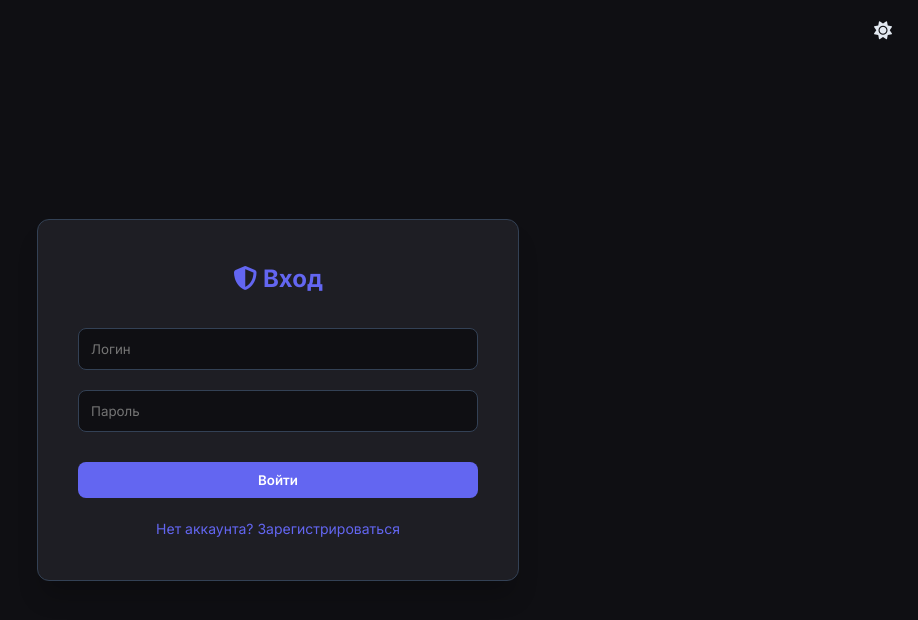
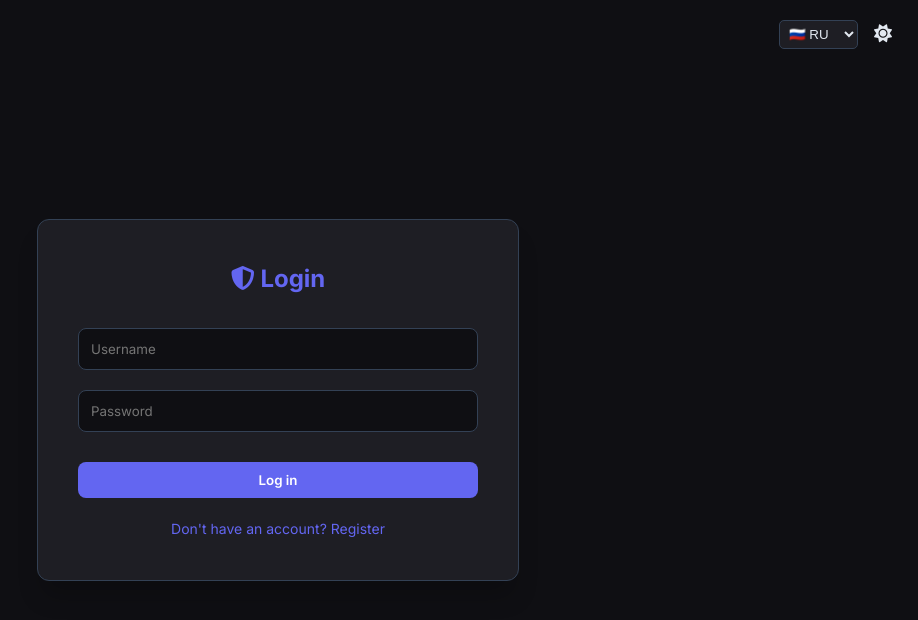
Before and after one commit to Tikeyphoto/ai-secscan, a Flask app: page /login in a window 1280 px wide. Shown: the top 620 px of the page, without its empty margins (362-1280 px from the left). Run offline with Flask 3, Linux system fonts and the light colour scheme; a user stored in the database is signed in.

Commit message:
fix(ui): translations, light theme, lang switcher on auth pages
- translations.py: added 15 keys per language (landing.beta_btn, login.*, register.*)
  for RU/EN/ZH
- login.html / register.html: replace hardcoded RU text with t() calls,
  add language switcher (RU/EN/ZH) next to theme toggle
- profile.html: fix broken JS (stray ', 2000);' causing 'toggleTheme is not defined'),
  replace hardcoded dark backgrounds (#000, #11111b) with var(--bg-base)/var(--success)
  so light theme actually applies to code blocks, yaml preview, textareas
- admin.html: replace hardcoded button colors with var(--warning)/var(--danger)
- style.css: mockup-header uses var(--bg-base) for proper light theme

```diff
--- a/static/style.css
+++ b/static/style.css
@@ -184,8 +184,8 @@ textarea:focus { outline: none; border-color: var(--primary); }
 .hero-visual { flex: 1; perspective: 1000px; }
 .mockup-window { background: var(--bg-surface); border-radius: 12px; border: 1px solid var(--border); box-shadow: 0 30px 60px rgba(0,0,0,0.5); overflow: hidden; transform: rotateY(-10deg) rotateX(5deg); transition: 0.5s; }
 .mockup-window:hover { transform: rotateY(0) rotateX(0); }
-.mockup-header { background: #11111b; padding: 12px; display: flex; gap: 8px; }
-.mockup-header span { width: 12px; height: 12px; border-radius: 50%; background: #45475a; }
+.mockup-header { background: var(--bg-base); padding: 12px; display: flex; gap: 8px; }
+.mockup-header span { width: 12px; height: 12px; border-radius: 50%; background: var(--text-muted); opacity: 0.5; }
 .mockup-header span:nth-child(1) { background: #f38ba8; }
 .mockup-header span:nth-child(2) { background: #f9e2af; }
 .mockup-header span:nth-child(3) { background: #a6e3a1; }
--- a/templates/admin.html
+++ b/templates/admin.html
@@ -194,8 +194,8 @@
                         '<td>' + verifyBtn + '</td>' +
                         '<td>' + (u.is_admin ? '👑' : '-') + '</td>' +
                         '<td style="white-space: nowrap;">' +
-                        '<button class="btn" style="padding: 4px 8px; font-size: 11px; background: #f59e0b;" onclick="resetPassword(\'' + u.username + '\')">🔑</button> ' +
-                        '<button class="btn" style="padding: 4px 8px; font-size: 11px; background: #ef4444;" onclick="deleteUser(\'' + u.username + '\')">🗑</button>' +
+                        '<button class="btn" style="padding: 4px 8px; font-size: 11px; background: var(--warning);" onclick="resetPassword(\'' + u.username + '\')">🔑</button> ' +
+                        '<button class="btn" style="padding: 4px 8px; font-size: 11px; background: var(--danger);" onclick="deleteUser(\'' + u.username + '\')">🗑</button>' +
                         '</td></tr>';
                 });
                 document.getElementById('usersTable').innerHTML = html;
--- a/templates/login.html
+++ b/templates/login.html
@@ -2,7 +2,7 @@
 <html lang="{{ current_lang }}">
 <head>
     <meta charset="UTF-8">
-    <title>Вход - AI-SecScan</title>
+    <title>{{ t('login.title') }}</title>
     <link rel="stylesheet" href="/static/style.css">
 
     <script>
@@ -28,10 +28,17 @@
         <link rel="icon" href="/static/favicon.svg" type="image/svg+xml">
 </head>
 <body>
-<button id="theme-btn" onclick="toggleTheme()" style="background: transparent; border: none; color: var(--text-main); font-size: 18px; cursor: pointer; position: fixed; top: 20px; right: 20px; z-index: 999;"><i class="fa-solid fa-sun theme-icon"></i></button>
+<div style="position: fixed; top: 20px; right: 20px; z-index: 999; display: flex; gap: 10px; align-items: center;">
+        <select onchange="window.location.href='/set_lang/'+this.value" class="lang-select">
+            <option value="ru" {% if current_lang == 'ru' %}selected{% endif %}>🇷🇺 RU</option>
+            <option value="en" {% if current_lang == 'en' %}selected{% endif %}>🇬🇧 EN</option>
+            <option value="zh" {% if current_lang == 'zh' %}selected{% endif %}>🇨🇳 中文</option>
+        </select>
+        <button id="theme-btn" onclick="toggleTheme()" style="background: transparent; border: none; color: var(--text-main); font-size: 18px; cursor: pointer;"><i class="fa-solid fa-sun theme-icon"></i></button>
+    </div>
     <div class="auth-wrapper">
         <div class="auth-box">
-            <h2><i class="fa-solid fa-shield-halved"></i> Вход</h2>
+            <h2><i class="fa-solid fa-shield-halved"></i> {{ t('login.heading') }}</h2>
             {% with messages = get_flashed_messages() %}
               {% if messages %}
                 {% for message in messages %}
@@ -41,11 +48,11 @@
             {% endwith %}
             {% if error %}<div class="error-msg">{{ error|safe }}</div>{% endif %}
             <form method="POST">
-                <input type="text" name="username" placeholder="Логин" required>
-                <input type="password" name="password" placeholder="Пароль" required>
-                <button type="submit" class="btn" style="width: 100%; justify-content: center;">Войти</button>
+                <input type="text" name="username" placeholder="{{ t('login.username') }}" required>
+                <input type="password" name="password" placeholder="{{ t('login.password') }}" required>
+                <button type="submit" class="btn" style="width: 100%; justify-content: center;">{{ t('login.submit') }}</button>
             </form>
-            <a href="/register" class="auth-link">Нет аккаунта? Зарегистрироваться</a>
+            <a href="/register" class="auth-link">{{ t('login.no_account') }}</a>
         </div>
     </div>
 </body>
```
Also changed, not shown: templates/profile.html (+10 -21 lines), templates/register.html (+16 -9 lines), translations.py (+9 -0 lines).
